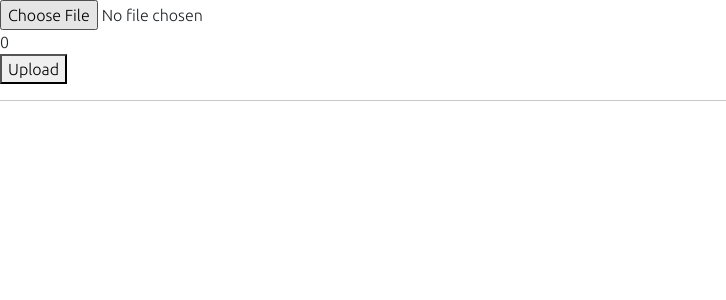
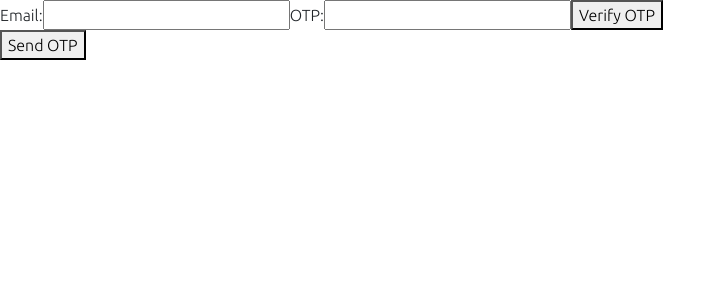
Before and after one commit to sarankumar1998/port, a React (Create React App) app: page /clientmail in a window 1280 px wide. Shown: the top 300 px of the page, without its empty margins (0-726 px from the left). Built offline with nearby package versions, Linux system fonts and the light colour scheme; the HTML template or start-up script is replaced by a standard one.

Commit message:
create otp generate

```diff
--- a/src/containers/ClientMail/ClientMail.js
+++ b/src/containers/ClientMail/ClientMail.js
@@ -1,57 +1,58 @@
-import React, { useRef, useState } from "react";
-import Button from "react-bootstrap/Button";
-import Form from "react-bootstrap/Form";
-import Alert from "react-bootstrap/Alert";
-import axios from "axios";
+import React, { useState } from 'react';
+import axios from 'axios';
 
 const ClientMail = () => {
+  const [email, setEmail] = useState('');
+  const [otp, setOtp] = useState('');
+  const [message, setMessage] = useState('');
 
+  const handleEmailChange = (event) => {
+    setEmail(event.target.value);
+  };
 
-  const [file, setFile] = useState(''); // storing the uploaded file
-  // storing the recived file from backend
-  const [data, getFile] = useState({ name: "", path: "" });
-  const [progress, setProgess] = useState(0); // progess bar
-  const el = useRef(); // accesing input element
+  const handleOtpChange = (event) => {
+    setOtp(event.target.value);
+  };
 
-  const handleChange = (e) => {
-      setProgess(0)
-      const file = e.target.files[0]; // accessing file
-      console.log(file);
-      setFile(file); // storing file
-  }
+  const handleSubmit = async (event) => {
+    event.preventDefault();
 
-  const uploadFile = () => {
-      const formData = new FormData();
-      formData.append('file', file); // appending file
-      axios.post('http://localhost:4000/upload', formData, {
-          onUploadProgress: (ProgressEvent) => {
-              let progress = Math.round(
-              ProgressEvent.loaded / ProgressEvent.total * 100) + '%';
-              setProgess(progress);
-          }
-      }).then(res => {
-          console.log(res);
-          getFile({ name: res.data.name,
-                   path: 'http://localhost:4000' + res.data.path
-                 })
-      }).catch(err => console.log(err))}
+    try {
+      const response = await axios.post('http://localhost:3000/verify-otp', { email, otp });
+      setMessage(response.data.message);
+    } catch (error) {
+      console.log(error);
+      setMessage('Failed to verify OTP');
+    }
+  };
+
+  const handleSendOtp = async (event) => {
+    event.preventDefault();
+
+    try {
+      const response = await axios.post('http://localhost:3000/send-otp', { email });
+      setMessage(response.data.message);
+    } catch (error) {
+      console.log(error);
+      setMessage('Failed to send OTP');
+    }
+  };
 
   return (
-      <div>
-          <div className="file-upload">
-              <input type="file" ref={el} onChange={handleChange} />
-              <div className="progessBar" style={{ width: progress }}>
-                 {progress}
-              </div>
-              <button onClick={uploadFile} className="upbutton">
-                 Upload
-              </button>
-          <hr />
-          {/* displaying received image*/}
-          {data.path && <img src={data.path} alt={data.name} />}
-          </div>
-      </div>
-  );
-}
+    <div>
+    <form onSubmit={handleSubmit}>
+      <label>Email:</label>
+      <input type="email" value={email} onChange={handleEmailChange} required />
 
-export default ClientMail;
+      <label>OTP:</label>
+      <input type="text" value={otp} onChange={handleOtpChange} required />
+
+      <button type="submit">Verify OTP</button>
+    </form>
+
+    <button onClick={handleSendOtp}>Send OTP</button>
+
+    <p>{message}</p>
+  </div>
+  )}
+   export default ClientMail
```
Also changed, not shown: 1 other file (tests, documents, lock files or other folders).
